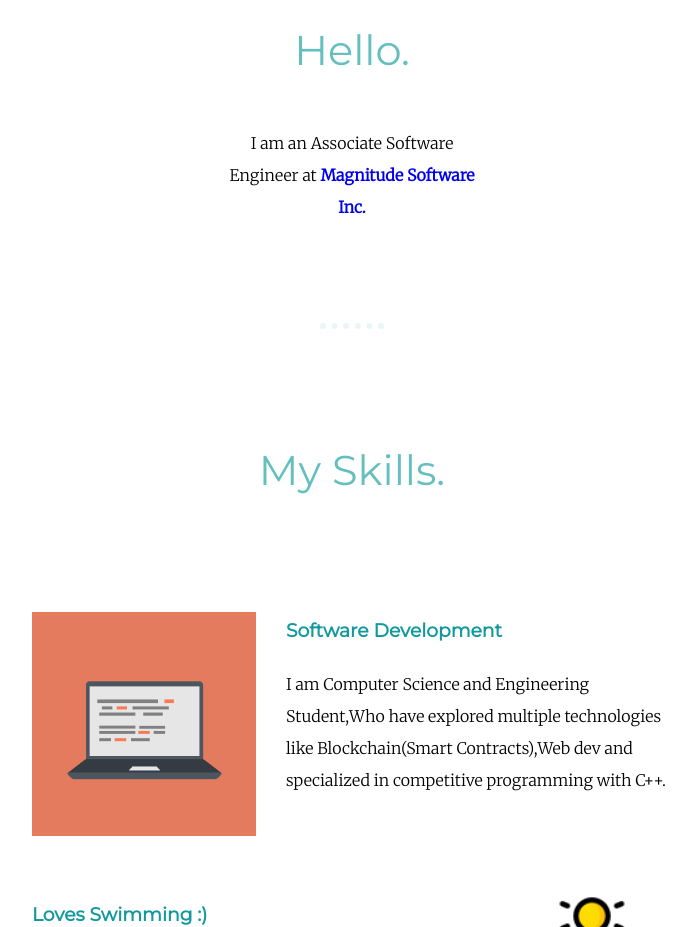
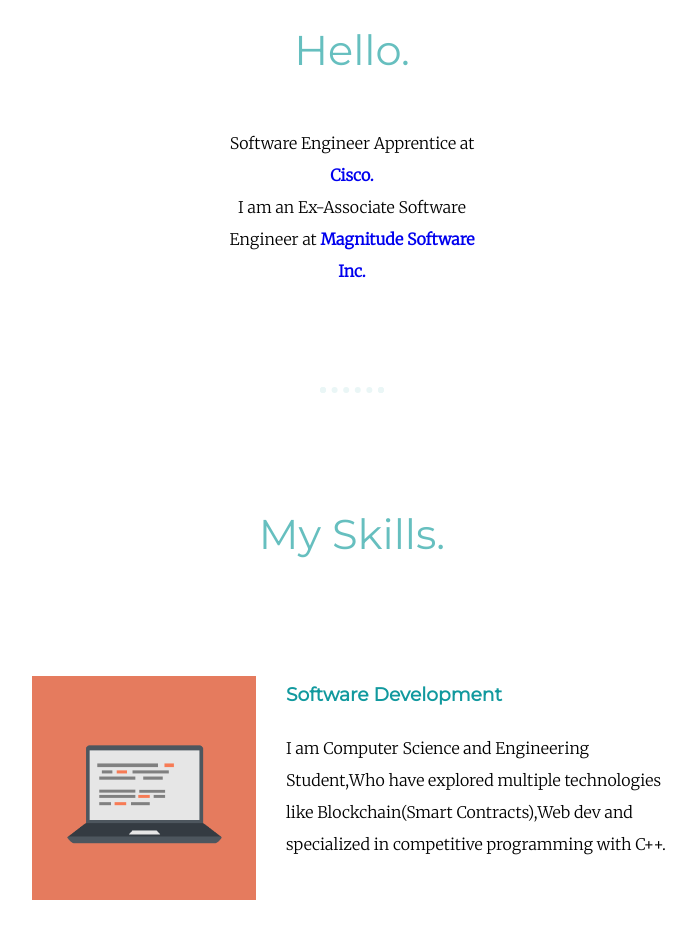
Before and after one commit to Kapil706/KapilChaudhary, a plain HTML site: page index.html in a window 1280 px wide. Shown: the part 1140-2067 px from the top of the page, without its empty margins (288-984 px from the left). Drawn offline with Linux system fonts and the light colour scheme.

Commit message:
Update Job Status

```diff
--- a/index.html
+++ b/index.html
@@ -20,7 +20,8 @@
     <div class="profile">
       <img src="Images/Kapil_photo.png" alt="Kapil-image">
       <h2>Hello.</h2>
-      <p class="profile-text">I am an Associate Software Engineer at <strong><a class="profile" href="https://magnitude.com/">Magnitude Software Inc.</a></strong></p>
+      <p class="profile-text">Software Engineer Apprentice at <strong><a class="profile" href="https://www.cisco.com/">Cisco.</a></strong></p>
+      <p class="profile-text">I am an Ex-Associate Software Engineer at <strong><a class="profile" href="https://magnitude.com/">Magnitude Software Inc.</a></strong></p>
     </div>
     <hr>
     <div class="skills">
```
